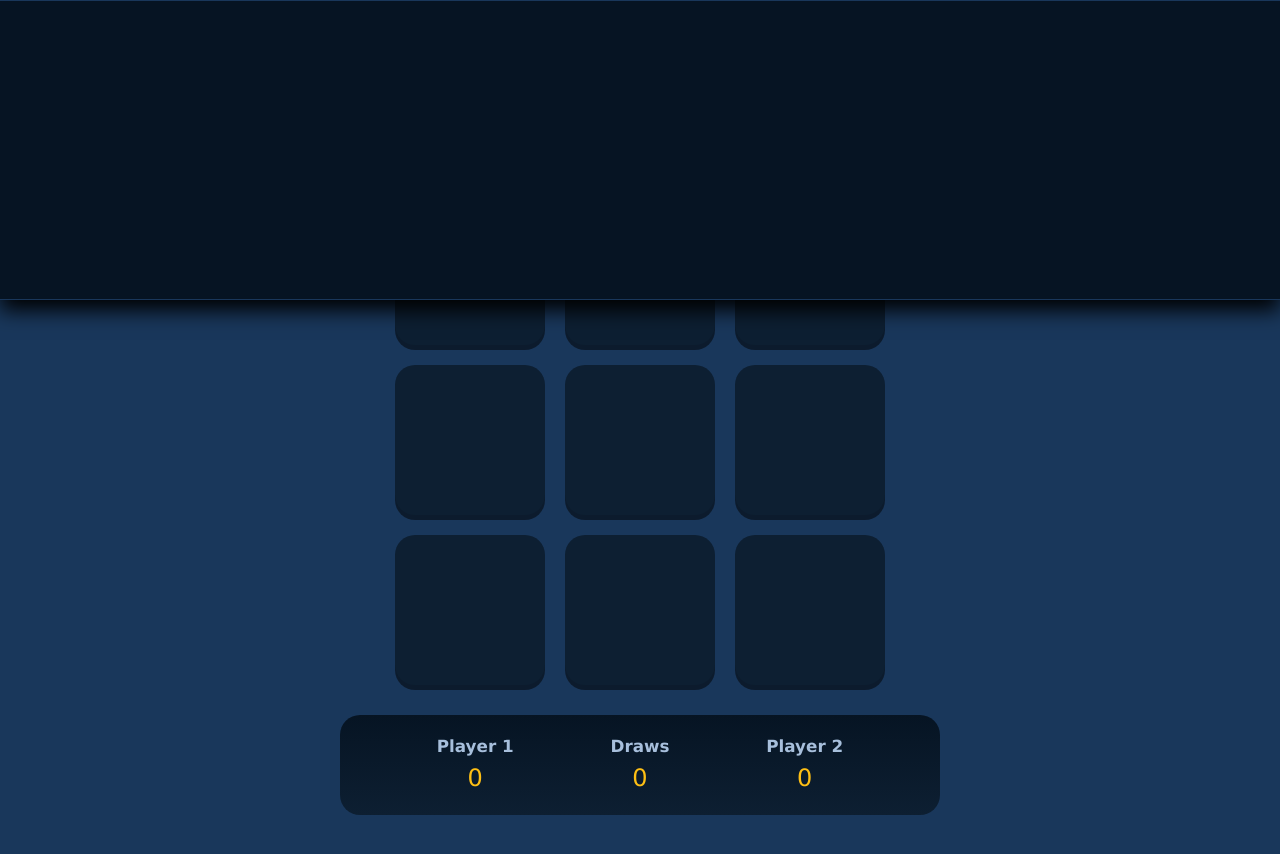
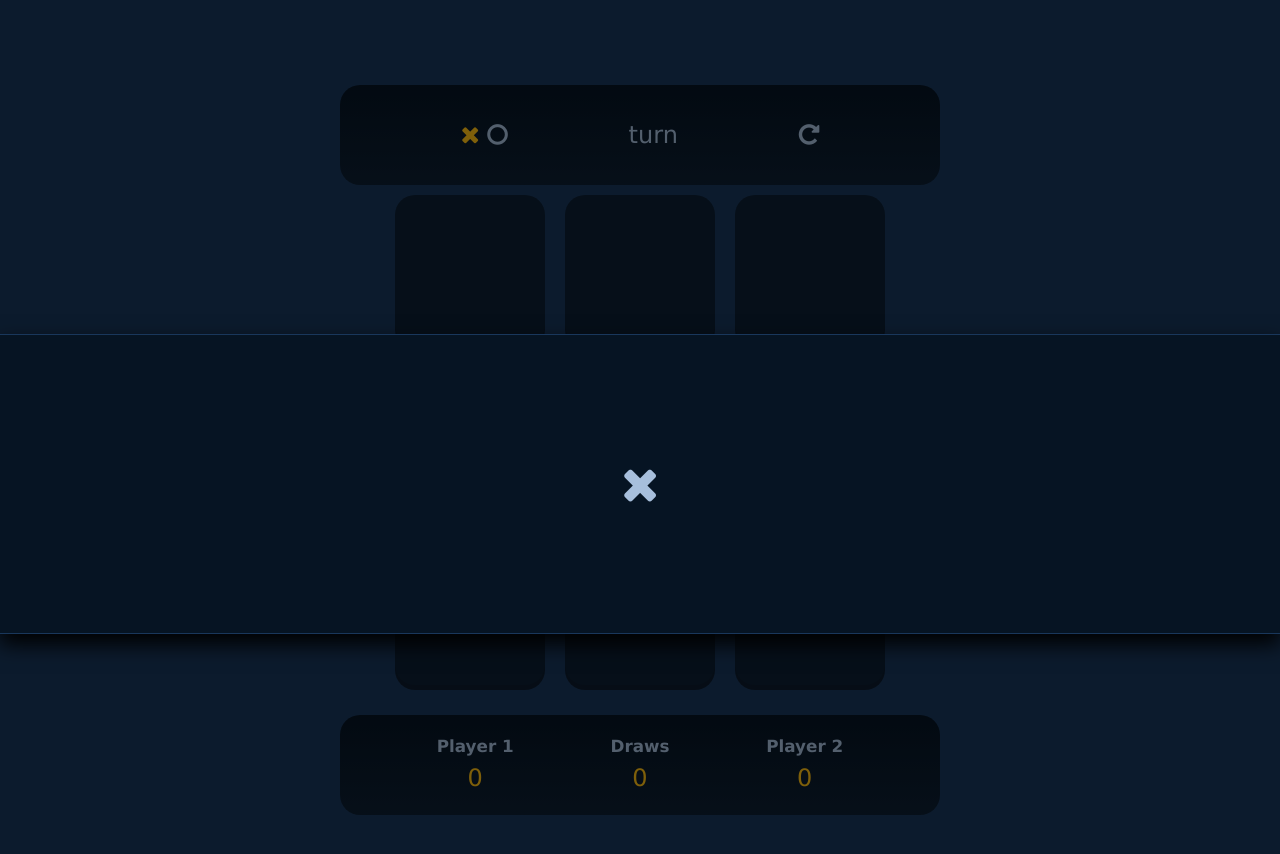
Before and after one commit to GhassenAhmed/Tic-Tac-Toe-javscript, a plain HTML site: page index.html in a window 1280 px wide. Drawn offline with nearby package versions, Linux system fonts and the light colour scheme.

Commit message:
repair html

```diff
--- a/index.html
+++ b/index.html
@@ -13,11 +13,13 @@
     <title>Game</title>
 </head>
 <body>
-        <div class="overplay">
+        <div class="overlay">
 
             <div class="message">
 
-                <div class="close"></div>
+                <div class="close">
+                    <i class="fa fa-close"></i>
+                </div>
 
                 <div class="content"></div>
 
```
